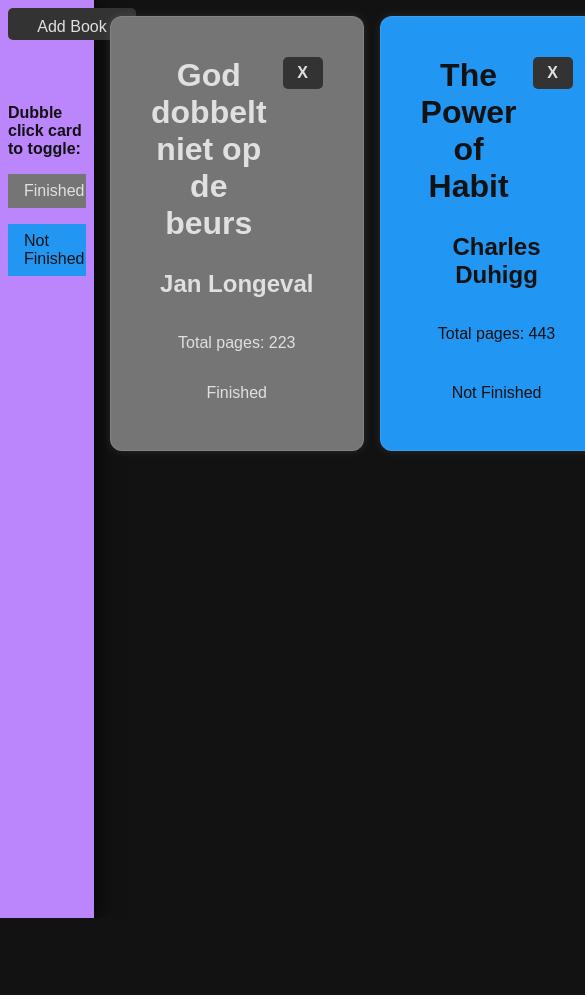
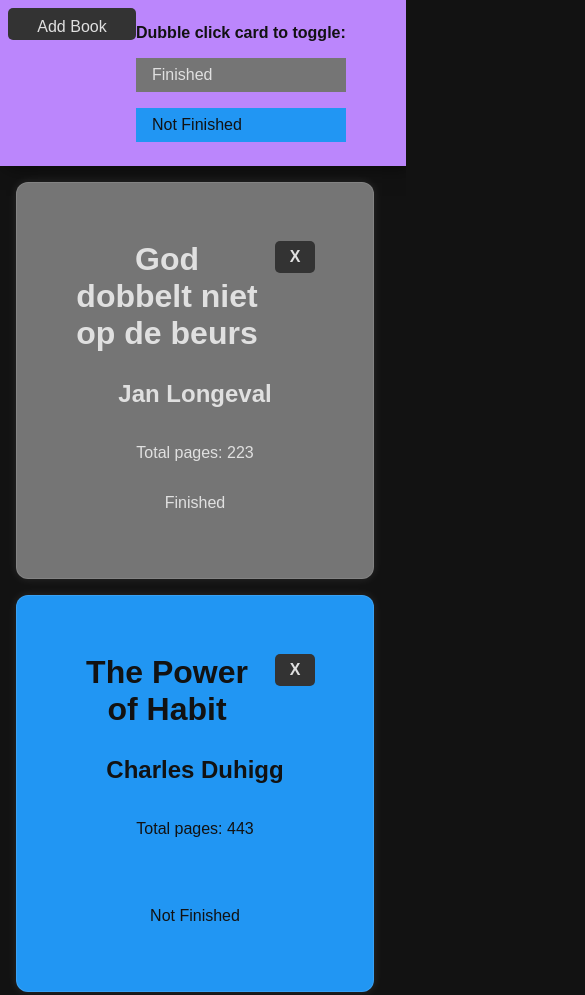
Before and after one commit to MarkKranenburg36/libraryV2, a plain HTML site: page index.html in a window 390 px wide. Shown: the top 995 px of the page, 585 px wide, since content can reach past the window. Before the commit the page ends 918 px from the top, so only its background shows below. Drawn offline with Linux system fonts and the light colour scheme.

Commit message:
add media querys for mobile

```diff
--- a/styles.css
+++ b/styles.css
@@ -2,7 +2,6 @@
     min-height: 100vh;
     display: flex;
 }
-
 
 body {
     background-color: #121212;
@@ -51,7 +50,7 @@
 }
 
 #sideBar {
-    max-width: 200px;
+    width: 20%;
     width: clamp(20px, 20vw, 200px);
     background-color: #bb86fc;
     padding: clamp(0.25rem, 0.5rem, 1rem);
@@ -81,7 +80,7 @@
 
 .bookCard {
     background-color: #2d2d2d; /* Wordt overschreven. */
-    padding: clamp(10px, 2rem, 50px);
+    padding: clamp(5px, 5rem, 50px);
     border-radius: 0.75rem;
     display: grid;
     grid-template-rows: auto auto 1fr;
@@ -146,3 +145,18 @@
 #formDivFinished {
     margin-bottom: 1rem;
 }
+
+@media (max-width: 600px) {
+    html, body {
+        flex-direction: column;
+    }
+
+    #sideBar {
+        width: 100%;
+        flex-direction: row;
+    }
+
+    main {
+        grid-template-columns: 1fr;
+    }
+}
```
